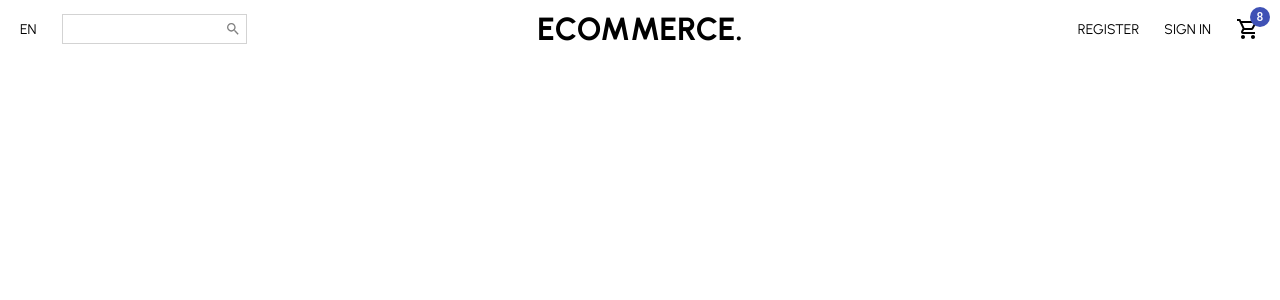
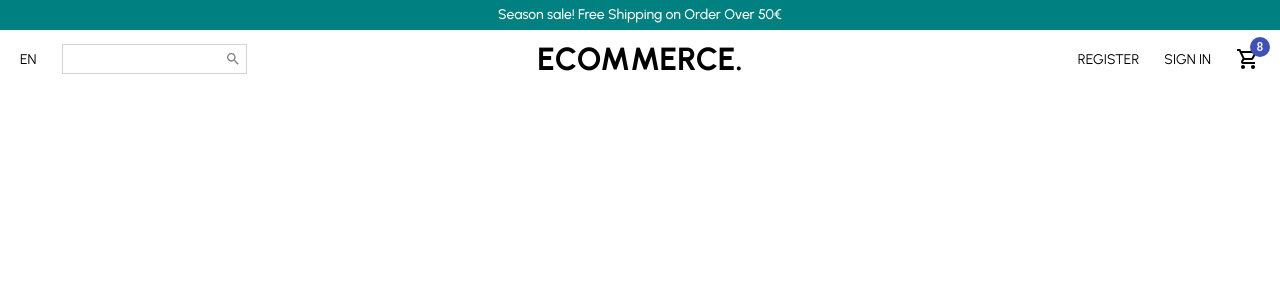
Before and after one commit to DviadFer/ecommerce-react, a React (Create React App) app: page / in a window 1280 px wide. Shown: the top 300 px of the page. Built offline with nearby package versions, Linux system fonts and the light colour scheme.

Commit message:
Banner de promociones añadido.
Div encima de la barra de navegación para display de futuras promociones.

```diff
--- /dev/null
+++ b/src/components/PromoBanner.jsx
@@ -0,0 +1,21 @@
+import styled from "styled-components"
+
+const Container = styled.div`
+    height: 30px;
+    background-color: teal;
+    color: white;
+    text-align: center;
+    line-height: 30px;
+    font-size: 14px;
+    font-weight: 500;
+`
+
+const PromoBanner = () => {
+  return (
+    <Container>
+        Season sale! Free Shipping on Order Over 50€
+    </Container>
+  )
+}
+
+export default PromoBanner
--- a/src/pages/Home.jsx
+++ b/src/pages/Home.jsx
@@ -1,11 +1,13 @@
 import React from 'react'
 import Navbar from '../components/Navbar'
+import PromoBanner from '../components/PromoBanner'
 
 const Home = () => {
   return (
-
-    <Navbar />
-
+    <div>
+      <PromoBanner />
+      <Navbar />
+    </div>
   )
 }
 
```
